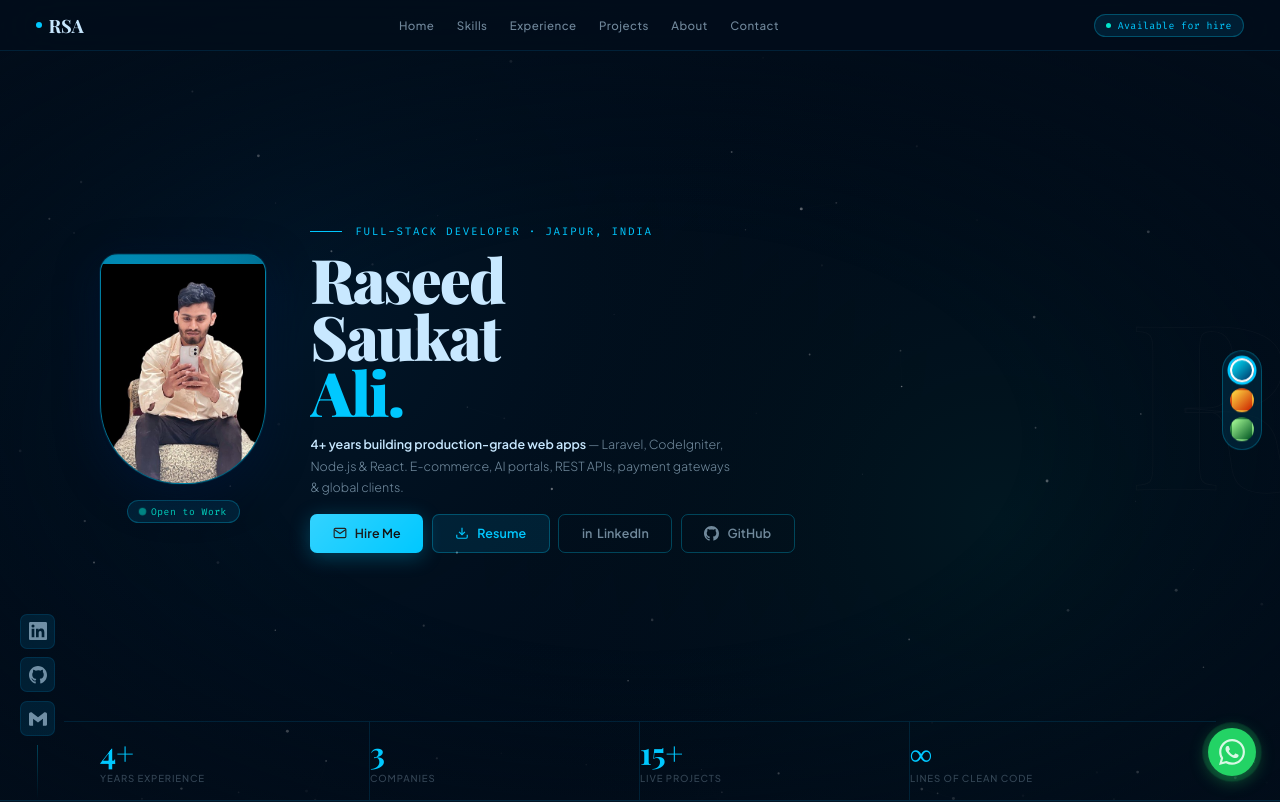
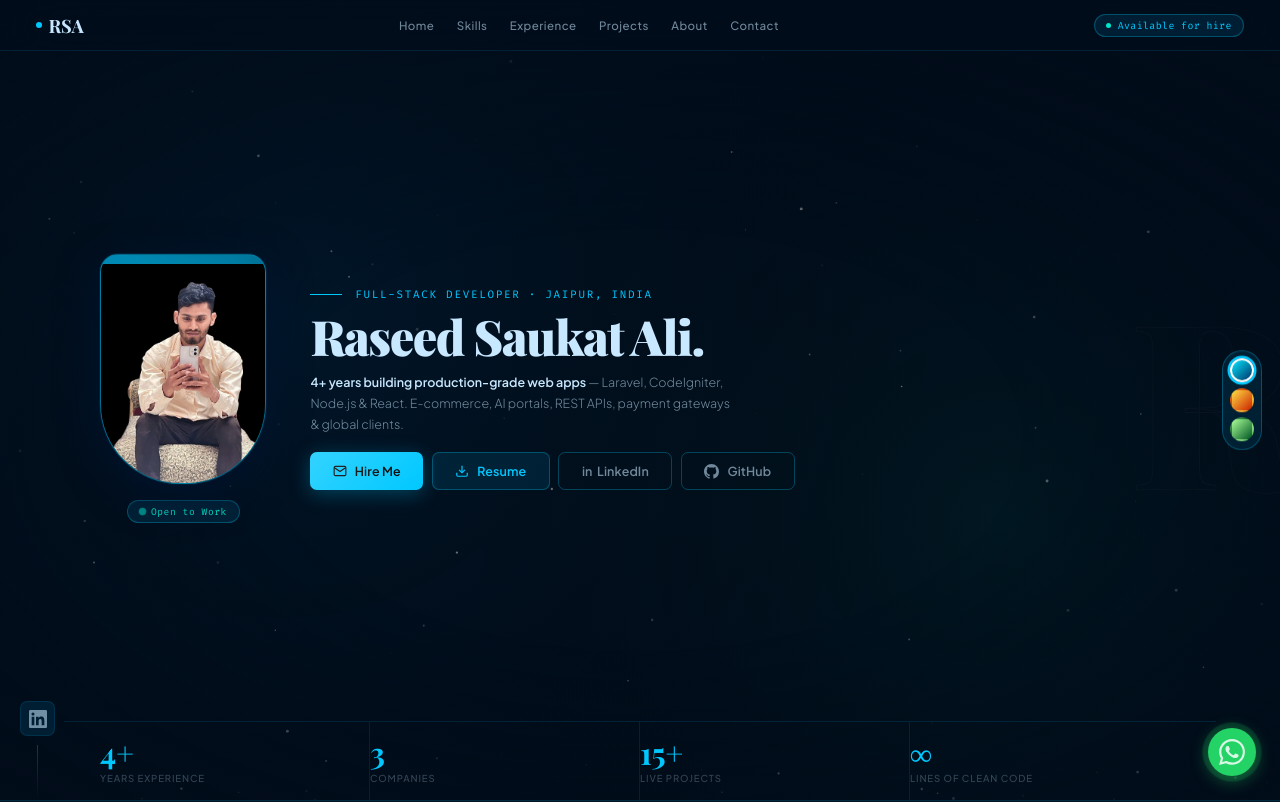
Before and after one commit to saukatali5200/saukataliportfolio, a Next.js app: page / in a window 1280 px wide. Shown: the top 802 px of the page. Built offline with nearby package versions, Linux system fonts and the light colour scheme; a web font is replaced by a local one.

Commit message:
css data

```diff
--- a/src/app/globals.css
+++ b/src/app/globals.css
@@ -209,13 +209,12 @@ nav{
 
 .hero-h1{
   font-family:'Playfair Display',serif;font-weight:900;
-  /* Tighter top end — was too massive at xl+ */
-  font-size:clamp(2.4rem,4.8vw,5.2rem);
+  font-size:clamp(2.4rem,3.8vw,5.2rem);
   line-height:.92;letter-spacing:-.03em;
   margin-bottom:clamp(.85rem,1.2vh,1.25rem)
 }
 .clip-line{overflow:hidden;display:block}
-.clip-inner{display:block;animation:clipup .9s cubic-bezier(.16,1,.3,1) both}
+.clip-inner{animation:clipup .9s cubic-bezier(.16,1,.3,1) both}
 .clip-line:nth-child(1) .clip-inner{animation-delay:.4s}
 .clip-line:nth-child(2) .clip-inner{animation-delay:.55s}
 .clip-line:nth-child(3) .clip-inner{animation-delay:.7s;color:var(--a)}
--- a/src/components/FloatingWidgets.tsx
+++ b/src/components/FloatingWidgets.tsx
@@ -17,28 +17,18 @@ const SOCIAL_LINKS = [
       </svg>
     ),
   },
-  {
-    key: 'github',
-    label: 'GitHub',
-    href: D.github,
-    external: true,
-    icon: (
-      <svg viewBox="0 0 24 24" fill="currentColor" width="18" height="18">
-        <path d="M12 0C5.374 0 0 5.373 0 12c0 5.302 3.438 9.8 8.207 11.387.599.111.793-.261.793-.577v-2.234c-3.338.726-4.033-1.416-4.033-1.416-.546-1.387-1.333-1.756-1.333-1.756-1.089-.745.083-.729.083-.729 1.205.084 1.839 1.237 1.839 1.237 1.07 1.834 2.807 1.304 3.492.997.107-.775.418-1.305.762-1.604-2.665-.305-5.467-1.334-5.467-5.931 0-1.311.469-2.381 1.236-3.221-.124-.303-.535-1.524.117-3.176 0 0 1.008-.322 3.301 1.23A11.509 11.509 0 0 1 12 5.803c1.02.005 2.047.138 3.006.404 2.291-1.552 3.297-1.23 3.297-1.23.653 1.653.242 2.874.118 3.176.77.84 1.235 1.911 1.235 3.221 0 4.609-2.807 5.624-5.479 5.921.43.372.823 1.102.823 2.222v3.293c0 .319.192.694.801.576C20.566 21.797 24 17.3 24 12c0-6.627-5.373-12-12-12z"/>
-      </svg>
-    ),
-  },
-  {
-    key: 'email',
-    label: 'Email',
-    href: `mailto:${D.email}`,
-    external: false,
-    icon: (
-      <svg viewBox="0 0 24 24" fill="currentColor" width="18" height="18">
-        <path d="M24 5.457v13.909c0 .904-.732 1.636-1.636 1.636h-3.819V11.73L12 16.64l-6.545-4.91v9.273H1.636A1.636 1.636 0 0 1 0 19.366V5.457c0-2.023 2.309-3.178 3.927-1.964L5.455 4.64 12 9.548l6.545-4.91 1.528-1.145C21.69 2.28 24 3.434 24 5.457z"/>
-      </svg>
-    ),
-  },
+  // {
+  //   key: 'github',
+  //   label: 'GitHub',
+  //   href: D.github,
+  //   external: true,
+  //   icon: (
+  //     <svg viewBox="0 0 24 24" fill="currentColor" width="18" height="18">
+  //       <path d="M12 0C5.374 0 0 5.373 0 12c0 5.302 3.438 9.8 8.207 11.387.599.111.793-.261.793-.577v-2.234c-3.338.726-4.033-1.416-4.033-1.416-.546-1.387-1.333-1.756-1.333-1.756-1.089-.745.083-.729.083-.729 1.205.084 1.839 1.237 1.839 1.237 1.07 1.834 2.807 1.304 3.492.997.107-.775.418-1.305.762-1.604-2.665-.305-5.467-1.334-5.467-5.931 0-1.311.469-2.381 1.236-3.221-.124-.303-.535-1.524.117-3.176 0 0 1.008-.322 3.301 1.23A11.509 11.509 0 0 1 12 5.803c1.02.005 2.047.138 3.006.404 2.291-1.552 3.297-1.23 3.297-1.23.653 1.653.242 2.874.118 3.176.77.84 1.235 1.911 1.235 3.221 0 4.609-2.807 5.624-5.479 5.921.43.372.823 1.102.823 2.222v3.293c0 .319.192.694.801.576C20.566 21.797 24 17.3 24 12c0-6.627-5.373-12-12-12z"/>
+  //     </svg>
+  //   ),
+  // },
+
 ]
 
 const WA_ICON = (
--- a/src/components/Footer.tsx
+++ b/src/components/Footer.tsx
@@ -16,15 +16,15 @@ const SOCIALS = [
     icon: <svg viewBox="0 0 24 24" fill="currentColor" width="17" height="17"><path d="M17.472 14.382c-.297-.149-1.758-.867-2.03-.967-.273-.099-.471-.148-.67.15-.197.297-.767.966-.94 1.164-.173.199-.347.223-.644.075-.297-.15-1.255-.463-2.39-1.475-.883-.788-1.48-1.761-1.653-2.059-.173-.297-.018-.458.13-.606.134-.133.298-.347.446-.52.149-.174.198-.298.298-.497.099-.198.05-.371-.025-.52-.075-.149-.669-1.612-.916-2.207-.242-.579-.487-.5-.669-.51-.173-.008-.371-.01-.57-.01-.198 0-.52.074-.792.372-.272.297-1.04 1.016-1.04 2.479 0 1.462 1.065 2.875 1.213 3.074.149.198 2.096 3.2 5.077 4.487.709.306 1.262.489 1.694.625.712.227 1.36.195 1.871.118.571-.085 1.758-.719 2.006-1.413.248-.694.248-1.289.173-1.413-.074-.124-.272-.198-.57-.347m-5.421 7.403h-.004a9.87 9.87 0 0 1-5.031-1.378l-.361-.214-3.741.982.998-3.648-.235-.374a9.86 9.86 0 0 1-1.51-5.26c.001-5.45 4.436-9.884 9.888-9.884 2.64 0 5.122 1.03 6.988 2.898a9.825 9.825 0 0 1 2.893 6.994c-.003 5.45-4.437 9.884-9.885 9.884m8.413-18.297A11.815 11.815 0 0 0 12.05 0C5.495 0 .16 5.335.157 11.892c0 2.096.547 4.142 1.588 5.945L.057 24l6.305-1.654a11.882 11.882 0 0 0 5.683 1.448h.005c6.554 0 11.89-5.335 11.893-11.893a11.821 11.821 0 0 0-3.48-8.413Z"/></svg>,
   },
   {
-    key: 'facebook', label: 'Facebook', href: 'https://facebook.com', color: '#1877f2',
+    key: 'facebook', label: 'Facebook', href: D.facebook, color: '#1877f2',
     icon: <svg viewBox="0 0 24 24" fill="currentColor" width="17" height="17"><path d="M24 12.073C24 5.404 18.627 0 12 0S0 5.404 0 12.073C0 18.1 4.388 23.094 10.125 24v-8.437H7.078v-3.49h3.047V9.41c0-3.025 1.792-4.697 4.532-4.697 1.312 0 2.686.236 2.686.236v2.97h-1.513c-1.491 0-1.956.93-1.956 1.886v2.267h3.328l-.532 3.49h-2.796V24C19.612 23.094 24 18.1 24 12.073z"/></svg>,
   },
   {
-    key: 'youtube', label: 'YouTube', href: 'https://youtube.com', color: '#ff0000',
+    key: 'youtube', label: 'YouTube', href: D.youtube, color: '#ff0000',
     icon: <svg viewBox="0 0 24 24" fill="currentColor" width="17" height="17"><path d="M23.498 6.186a3.016 3.016 0 0 0-2.122-2.136C19.505 3.545 12 3.545 12 3.545s-7.505 0-9.377.505A3.017 3.017 0 0 0 .502 6.186C0 8.07 0 12 0 12s0 3.93.502 5.814a3.016 3.016 0 0 0 2.122 2.136c1.871.505 9.376.505 9.376.505s7.505 0 9.377-.505a3.015 3.015 0 0 0 2.122-2.136C24 15.93 24 12 24 12s0-3.93-.502-5.814zM9.545 15.568V8.432L15.818 12l-6.273 3.568z"/></svg>,
   },
   {
-    key: 'x', label: 'X (Twitter)', href: 'https://x.com', color: '#e0e0e0',
+    key: 'x', label: 'X (Twitter)', href: D.twitter, color: '#e0e0e0',
     icon: <svg viewBox="0 0 24 24" fill="currentColor" width="15" height="15"><path d="M18.244 2.25h3.308l-7.227 8.26 8.502 11.24H16.17l-4.714-6.231-5.401 6.231H2.742l7.727-8.835L1.254 2.25H8.08l4.713 6.231zm-1.161 17.52h1.833L7.084 4.126H5.117z"/></svg>,
   },
 ]
@@ -36,7 +36,7 @@ export default function Footer() {
         <div className="footer-brand">
           <div className="footer-logo">RSA</div>
           <p className="footer-tagline">Full-Stack Web Developer · Jaipur, India</p>
-          <p className="footer-stack">Laravel · CodeIgniter · Node.js · React.js</p>
+          {/* <p className="footer-stack">Laravel · CodeIgniter · Node.js · React.js</p> */}
         </div>
 
         <div className="footer-socials">
--- a/src/components/HeroSection.tsx
+++ b/src/components/HeroSection.tsx
@@ -49,9 +49,9 @@ export default function HeroSection() {
             Full-Stack Developer · {D.location}
           </div>
           <h1 className="hero-h1">
-            <span className="clip-line"><span className="clip-inner">Raseed</span></span>
-            <span className="clip-line"><span className="clip-inner">Saukat</span></span>
-            <span className="clip-line"><span className="clip-inner">Ali.</span></span>
+            <span className="clip-line">
+              <span className="clip-inner">Raseed</span> <span className="clip-inner">Saukat</span> <span className="clip-inner">Ali.</span>
+            </span>
           </h1>
           <p className="hero-sub">
             <strong>4+ years building production-grade web apps</strong> — Laravel, CodeIgniter, Node.js &amp; React.
--- a/src/data/portfolio.ts
+++ b/src/data/portfolio.ts
@@ -6,6 +6,9 @@ export const PORTFOLIO_DATA = {
   phone: '+91 9694929317',
   linkedin: 'https://www.linkedin.com/in/saukatali5200',
   github: 'https://github.com/saukatali5200',
+  facebook: 'https://facebook.com/saukatali5200',
+  youtube: 'https://youtube.com/saukatali5200',
+  twitter: 'https://x.com/saukatali5200',
   resumePdf: '/Saukat_Ali_2026.pdf',
   avatarUrl: '/avatar.png',
   bio: 'Experienced Full-Stack Web Developer with 4+ years of expertise in Laravel, CodeIgniter, Node.js, and MySQL. Skilled in building e-commerce platforms, AI job portals, REST APIs, and scalable backend systems — with hands-on experience in payment gateways (PayPal, CashFree, MyFatoora), third-party integrations (Twilio, Firebase, Social Login), deployment, and team coordination across global clients.',
@@ -25,13 +28,13 @@ export const PORTFOLIO_DATA = {
     { icon: '🔥', name: 'CodeIgniter', experience: '4+ yrs · Backend', percent: 90 },
     { icon: '🟢', name: 'Node.js / Express', experience: '2+ yrs · Backend', percent: 82 },
     { icon: '⚛️', name: 'React.js', experience: '2+ yrs · Frontend', percent: 78 },
-    { icon: '🗄️', name: 'MySQL / Databases', experience: 'Advanced queries & design', percent: 88 },
+    { icon: '🗄️', name: 'MySQL / Databases', experience: 'Advanced queries & design', percent: 92 },
     { icon: '🎨', name: 'Frontend (HTML/CSS/JS)', experience: 'Bootstrap · jQuery · Tailwind', percent: 80 },
   ],
   techStack: [
-    'Laravel', 'PHP', 'CodeIgniter', 'Node.js', 'React.js', 'Express',
+    'PHP', 'Laravel', 'CodeIgniter', 'Node.js', 'Express',
     'MySQL', 'REST API', 'Git', 'Twilio', 'Firebase', 'PayPal',
-    'CashFree', 'MyFatoora', 'Bootstrap', 'jQuery', 'Tailwind', 'Docker',
+    'CashFree', 'MyFatoora', 'React.js', 'HTML5', 'CSS3', 'Bootstrap', 'jQuery', 'JavaScript'
   ],
   experience: [
     {
@@ -104,7 +107,7 @@ export const PORTFOLIO_DATA = {
       link: 'https://tallento.ai/',
     },
   ],
-  languages: ['Hindi', 'English'],
+  languages: ['Hindi', 'English', 'Urdu'],
   interests: ['Problem Solving', 'Logical Puzzles', 'Coding Challenges', 'Learning New Technologies'],
   marqueeItems: [
     'Laravel', 'CodeIgniter', 'Node.js', 'React.js', 'MySQL', 'REST APIs',
```
